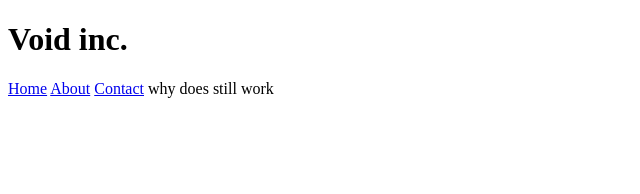
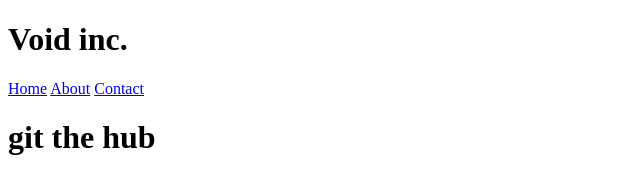
Before and after one commit to RandomVersion/voidweb, a plain HTML site: page static/index.html in a window 1280 px wide. Shown: the whole page, without its empty margins (0-640 px from the left). Drawn offline with Linux system fonts and the light colour scheme.

Commit message:
aaaaaaaaaaaaa

```diff
--- a/static/index.html
+++ b/static/index.html
@@ -12,7 +12,7 @@
         <a href='/'>Home</a>
         <a href='/about'>About</a>
         <a href='/contact'>Contact</a>
-        why does still work
     </p>
+    <h1>git the hub</h1>
 </body>
 </html>
```
